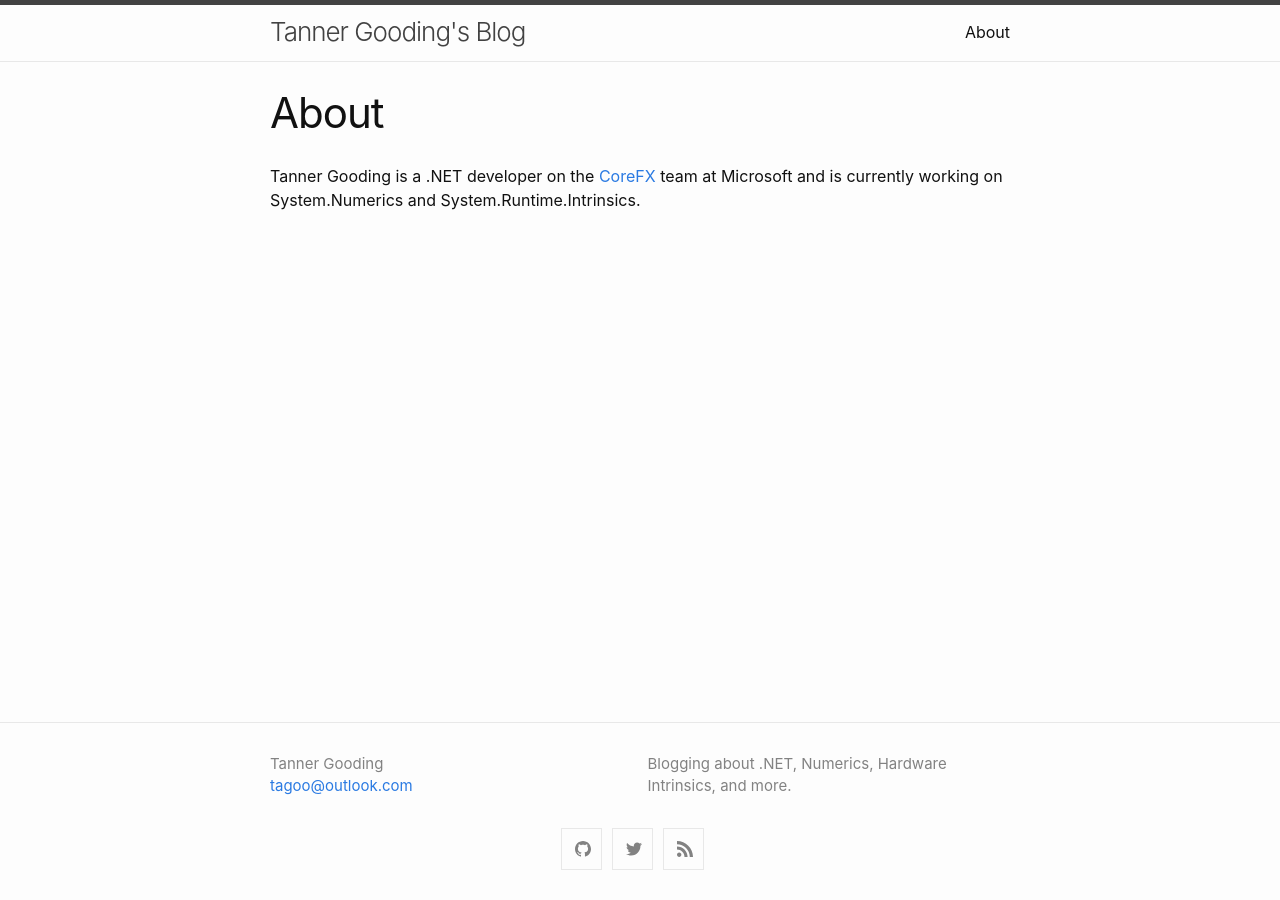
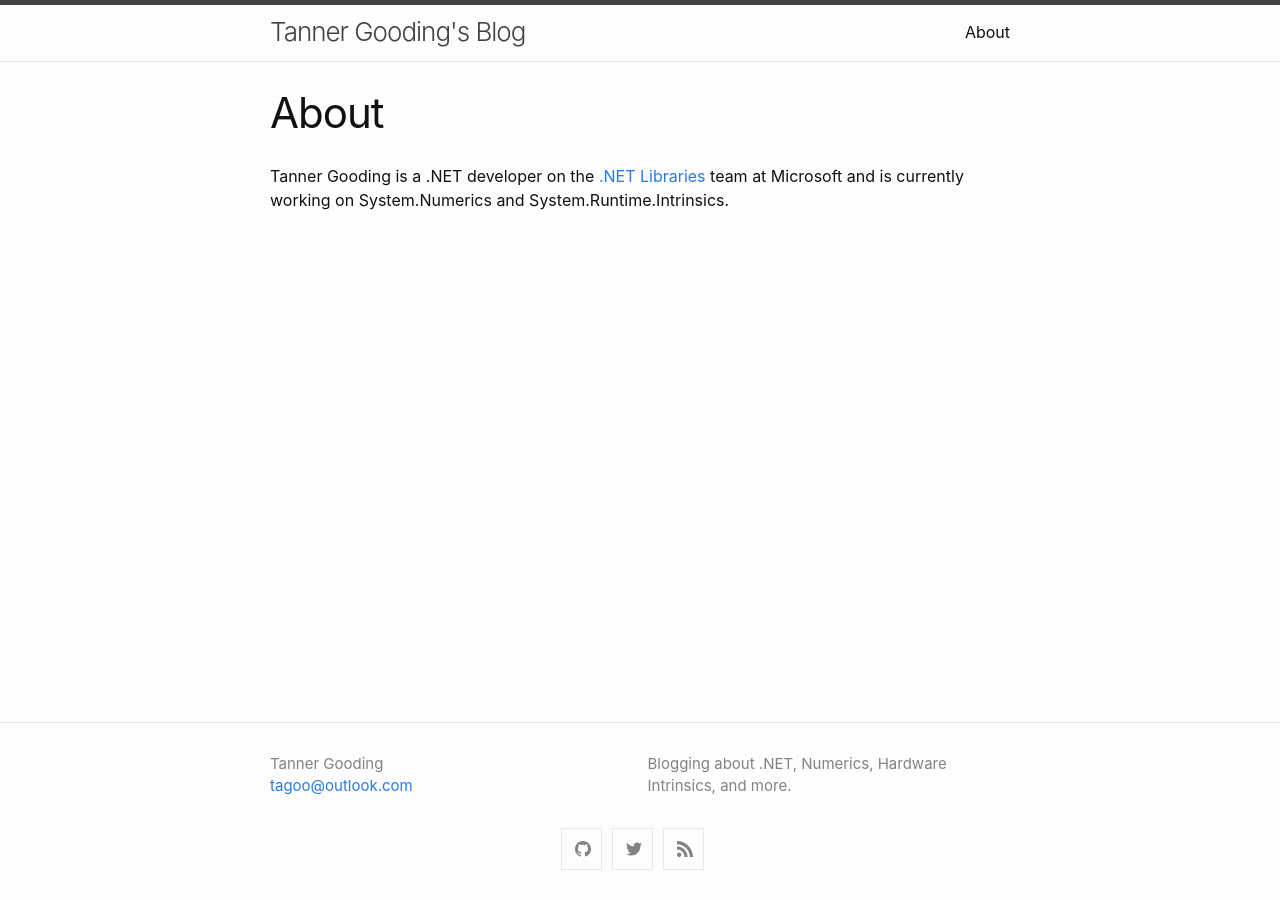
Before and after one commit to tannergooding/tannergooding.github.io, a Jekyll site: the page built from about.md, in a window 1280 px wide. Built offline with Jekyll 4.4.1, drawn with Linux system fonts in a browser that asks for light colours.

Commit message:
Updating repo url

```diff
--- a/about.md
+++ b/about.md
@@ -4,4 +4,4 @@ title: About
 permalink: /about/
 ---
 
-<p>Tanner Gooding is a .NET developer on the <a href="https://github.com/dotnet/corefx">CoreFX</a> team at Microsoft and is currently working on System.Numerics and System.Runtime.Intrinsics.</p>
+<p>Tanner Gooding is a .NET developer on the <a href="https://github.com/dotnet/runtime">.NET Libraries</a> team at Microsoft and is currently working on System.Numerics and System.Runtime.Intrinsics.</p>
```
